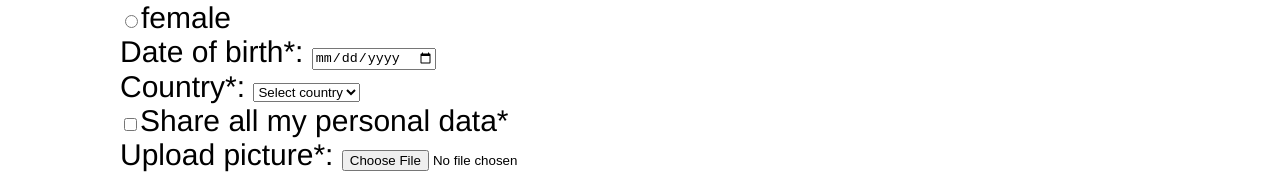
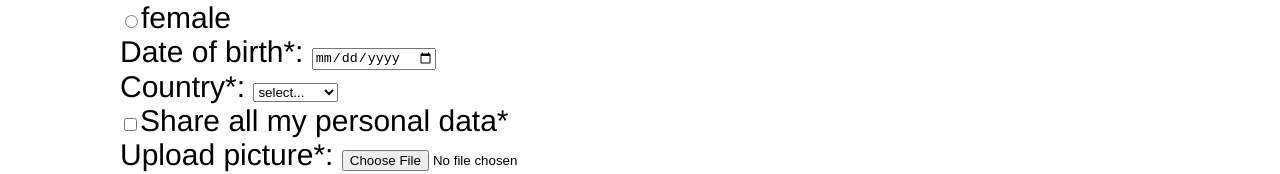
Before and after one commit to te1epuz/react-rss, a React (Vite) app: page /forms in a window 1280 px wide. Shown: the part 423-597 px from the top of the page. Built offline with nearby package versions, Linux system fonts and the light colour scheme.

Commit message:
feat: add select component

```diff
--- /dev/null
+++ b/src/components/Forms/InputSelect.tsx
@@ -0,0 +1,35 @@
+import React from 'react';
+import { FORM_RULES } from './constants';
+
+type TProps = {
+  field: string;
+  isValid: boolean;
+  refer: React.RefObject<HTMLSelectElement>;
+  options: string[];
+};
+
+class InputSelect extends React.Component<TProps> {
+  render() {
+    const { field, isValid, refer, options } = this.props;
+    return (
+      <div>
+        <label>
+          {FORM_RULES[field].fieldName}&nbsp;
+          <select defaultValue="" ref={refer}>
+            <option value="" disabled>
+              select...
+            </option>
+            {options.map((opt) => (
+              <option key={opt} value={opt}>
+                {opt}
+              </option>
+            ))}
+          </select>
+        </label>
+        <span>{isValid || FORM_RULES[field].description}</span>
+      </div>
+    );
+  }
+}
+
+export default InputSelect;
--- a/src/pages/Forms.tsx
+++ b/src/pages/Forms.tsx
@@ -5,6 +5,7 @@ import { FORM_RULES } from '../components/Forms/constants';
 import { TFormCard, TFormData } from '../services/types';
 import InputFile from '../components/Forms/InputFile';
 import InputRadio from '../components/Forms/InputRadio';
+import InputSelect from '../components/Forms/InputSelect';
 
 type TState = {
   formData: TFormData;
@@ -38,6 +39,9 @@ class Forms extends React.Component {
 
   handleSubmit(event: React.FormEvent<HTMLFormElement>) {
     event.preventDefault();
+    const newState = { ...this.state };
+    newState.isFormValid.allFields = true;
+
     const newCardData: TFormCard = {
       id: this.state.cardsList.length + 1,
       name: this.state.formData.name.current?.value || 'no name',
@@ -53,10 +57,6 @@ class Forms extends React.Component {
         ? URL.createObjectURL(this.state.formData.file.current?.files[0] as Blob)
         : '',
     };
-
-    const newState = { ...this.state };
-    newState.isFormValid.allFields = true;
-
     Object.keys(newCardData).forEach((key) => {
       if (FORM_RULES[key].reg.test(newCardData[key as keyof TFormCard].toString())) {
         newState.isFormValid[key] = true;
@@ -104,19 +104,12 @@ class Forms extends React.Component {
             isValid={this.state.isFormValid.date}
             refer={this.state.formData.date}
           />
-          <label>
-            Country*:&nbsp;
-            <select defaultValue="" ref={this.state.formData.country}>
-              <option value="" disabled>
-                Select country
-              </option>
-              <option value="Uganda">Uganda</option>
-              <option value="Eritrea">Eritrea</option>
-              <option value="Venezuela">Venezuela</option>
-            </select>
-          </label>
-          <span>{this.state.isFormValid.country || FORM_RULES.country.description}</span>
-          <br />
+          <InputSelect
+            field="country"
+            isValid={this.state.isFormValid.country}
+            refer={this.state.formData.country}
+            options={['Uganda', 'Eritrea', 'Venezuela']}
+          />
           <label>
             <input type="checkbox" ref={this.state.formData.checkbox} />
             Share all my personal data*
```
